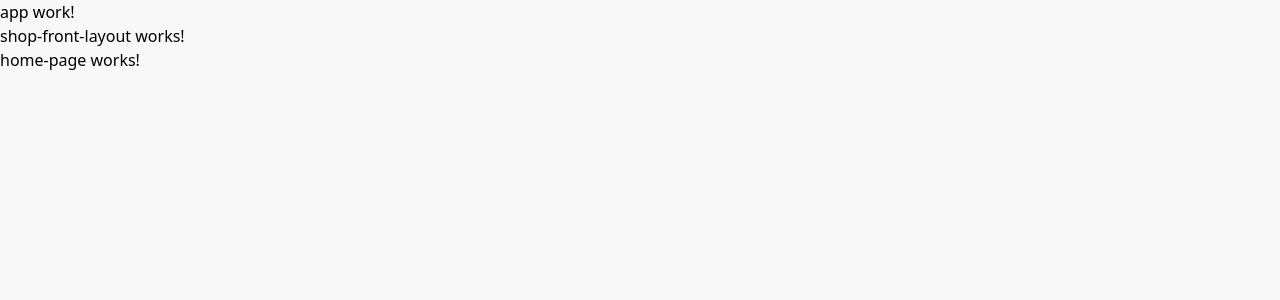
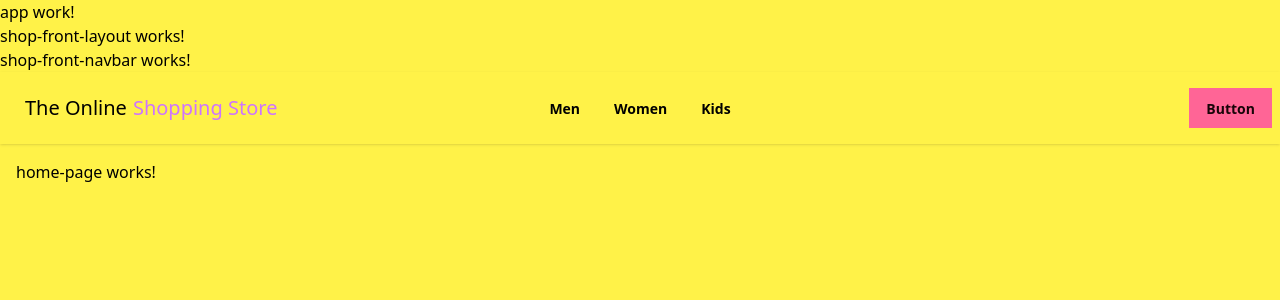
Before and after one commit to sebas524/online-shopping-store, an Angular app: page / in a window 1280 px wide. Shown: the top 300 px of the page. Built offline with nearby package versions, Linux system fonts and the light colour scheme.

Commit message:
add page title and links to sex sections with router links

```diff
--- /dev/null
+++ b/src/app/shop-front/components/shop-front-navbar/shop-front-navbar.component.html
@@ -0,0 +1,86 @@
+<p>shop-front-navbar works!</p>
+<div class="navbar bg-base-100 shadow-sm">
+  <div class="navbar-start">
+    <div class="dropdown">
+      <div tabindex="0" role="button" class="btn btn-ghost lg:hidden">
+        <svg
+          xmlns="http://www.w3.org/2000/svg"
+          class="h-5 w-5"
+          fill="none"
+          viewBox="0 0 24 24"
+          stroke="currentColor"
+        >
+          <path
+            stroke-linecap="round"
+            stroke-linejoin="round"
+            stroke-width="2"
+            d="M4 6h16M4 12h8m-8 6h16"
+          />
+        </svg>
+      </div>
+      <ul
+        tabindex="-1"
+        class="menu menu-sm dropdown-content bg-base-100 rounded-box z-1 mt-3 w-52 p-2 shadow"
+      >
+        <li>
+          <a
+            routerLink="/sex/men"
+            class="btn btn-ghost"
+            routerLinkActive="text-primary"
+            >Men</a
+          >
+        </li>
+        <li>
+          <a
+            routerLink="/sex/women"
+            class="btn btn-ghost"
+            routerLinkActive="text-primary"
+            >Women</a
+          >
+        </li>
+        <li>
+          <a
+            routerLink="/sex/kids"
+            class="btn btn-ghost"
+            routerLinkActive="text-primary"
+            >Kids</a
+          >
+        </li>
+      </ul>
+    </div>
+    <a class="btn btn-ghost text-xl font-light" routerLink="/"
+      >The Online <span class="text-accent font-light">Shopping Store</span>
+    </a>
+  </div>
+  <div class="navbar-center hidden lg:flex">
+    <ul class="menu menu-horizontal px-1">
+      <li>
+        <a
+          routerLink="/sex/men"
+          class="btn btn-ghost"
+          routerLinkActive="text-primary"
+          >Men</a
+        >
+      </li>
+      <li>
+        <a
+          routerLink="/sex/women"
+          class="btn btn-ghost"
+          routerLinkActive="text-primary"
+          >Women</a
+        >
+      </li>
+      <li>
+        <a
+          routerLink="/sex/kids"
+          class="btn btn-ghost"
+          routerLinkActive="text-primary"
+          >Kids</a
+        >
+      </li>
+    </ul>
+  </div>
+  <div class="navbar-end">
+    <a class="btn btn-primary">Button</a>
+  </div>
+</div>
--- a/src/app/shop-front/layouts/shop-front-layout/shop-front-layout.component.html
+++ b/src/app/shop-front/layouts/shop-front-layout/shop-front-layout.component.html
@@ -1,4 +1,7 @@
 <p>shop-front-layout works!</p>
-<section>
+
+<!-- ! navbar -->
+<app-shop-front-navbar></app-shop-front-navbar>
+<section class="container mx-auto mt-4 px-4">
   <router-outlet></router-outlet>
 </section>
--- a/src/app/shop-front/layouts/shop-front-layout/shop-front-layout.component.ts
+++ b/src/app/shop-front/layouts/shop-front-layout/shop-front-layout.component.ts
@@ -1,9 +1,10 @@
 import { Component } from '@angular/core';
 import { RouterOutlet } from '@angular/router';
+import { ShopFrontNavbarComponent } from '../../components/shop-front-navbar/shop-front-navbar.component';
 
 @Component({
   selector: 'app-shop-front-layout',
-  imports: [RouterOutlet],
+  imports: [RouterOutlet, ShopFrontNavbarComponent],
   templateUrl: './shop-front-layout.component.html',
   styleUrl: './shop-front-layout.component.css',
 })
--- a/src/styles.css
+++ b/src/styles.css
@@ -1,4 +1,4 @@
 @import "tailwindcss"; /* You can add global styles to this file, and also import other style files */
 @plugin "daisyui" {
-  themes: acid --default;
+  themes: cyberpunk --default;
 }
```
Also changed, not shown: src/app/shop-front/components/shop-front-navbar/shop-front-navbar.component.ts (added, +10 -0 lines), src/app/shop-front/components/shop-front-navbar/shop-front-navbar.component.css (added), 1 other file (tests, documents, lock files or other folders).
